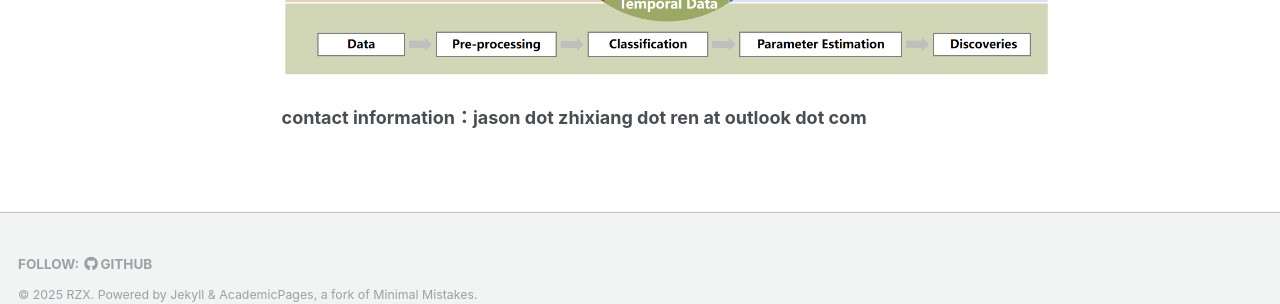
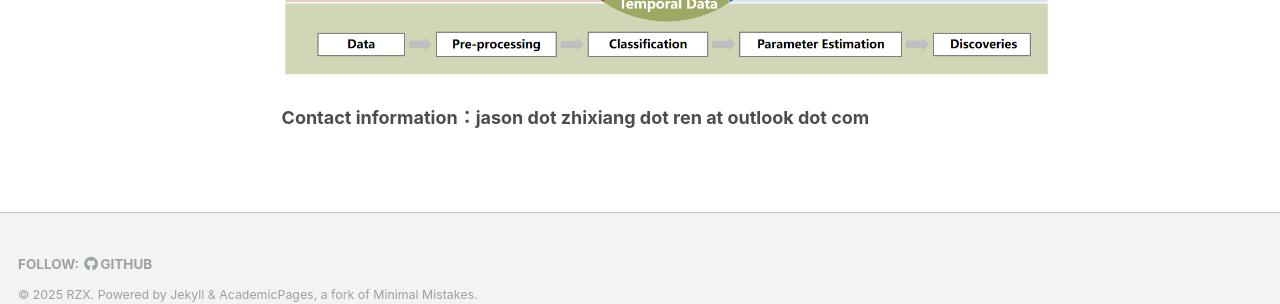
Before and after one commit to zhixiang-ren/zhixiang-ren.github.io, a Jekyll site: the page built from _pages/about.html, in a window 1280 px wide and 900 px high, scrolled down 814 px. Shown: the part 559-863 px from the top of the window. Built offline with Jekyll 4.4.1, drawn with Linux system fonts in a browser that asks for light colours; some web fonts are replaced.

```diff
--- a/_pages/about.html
+++ b/_pages/about.html
@@ -43,7 +43,7 @@ redirect_from:
 
 
 <h3 style="text-align:justify;">
-  <p>contact information：jason dot zhixiang dot ren at outlook dot com</p>
+  <p>Contact information：jason dot zhixiang dot ren at outlook dot com</p>
 </h3>
 
 <!-- <h2>Group Members</h2>
```
